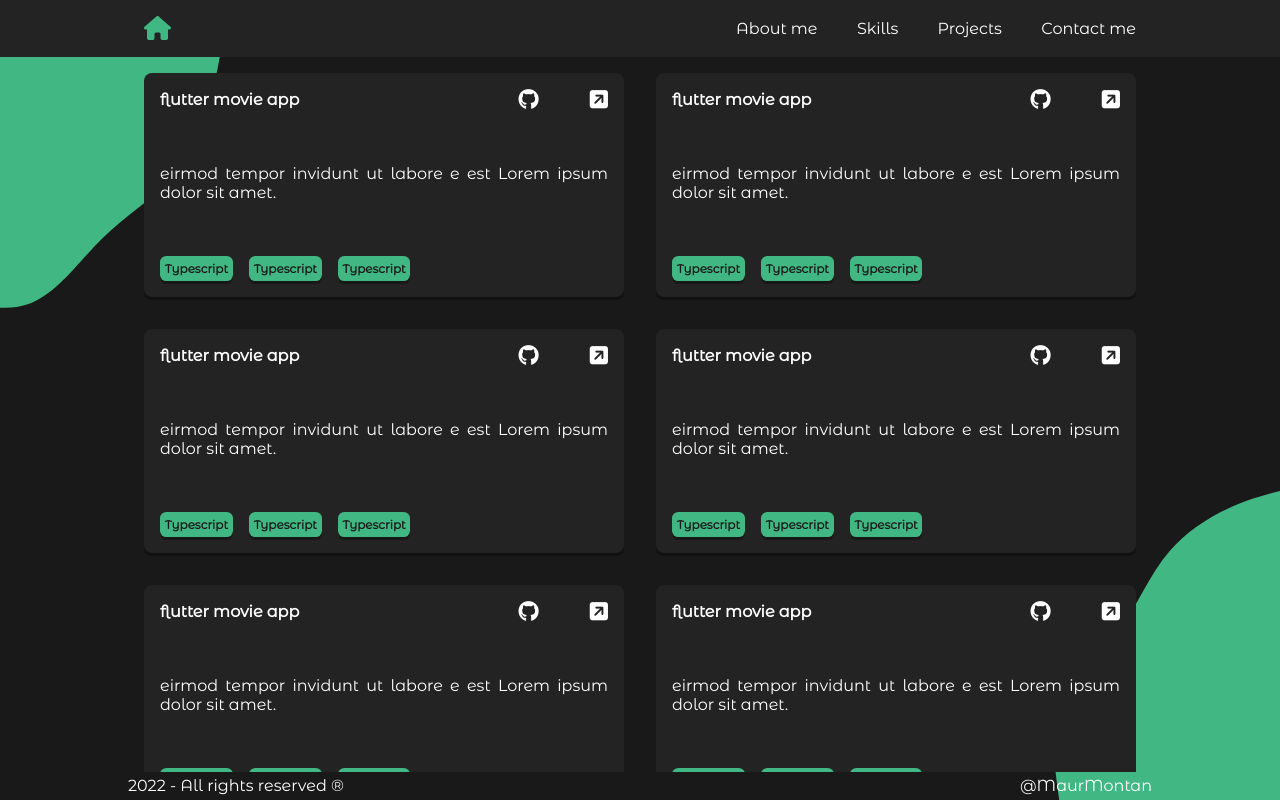
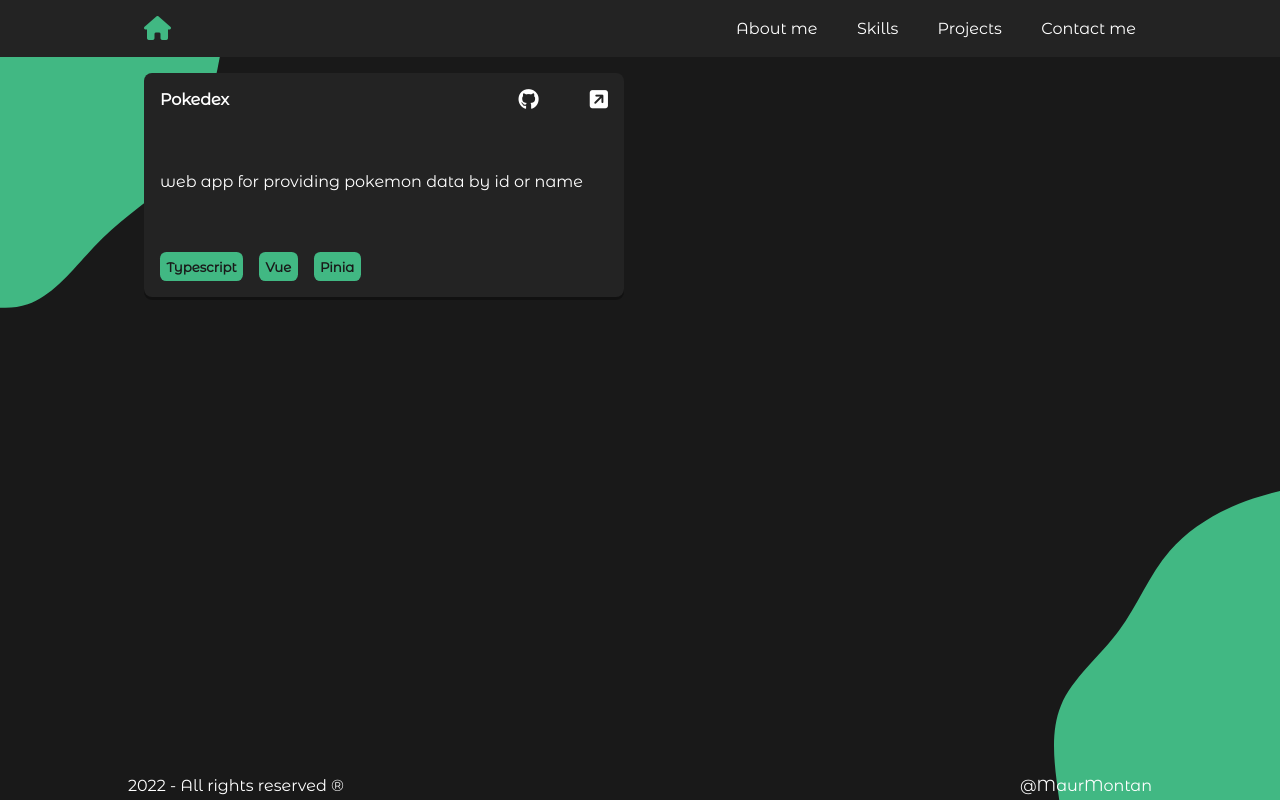
Before and after one commit to MauroMontan/My-portfolio, a Vue app: page /#/ in a window 1280 px wide. Both pictures are taken after a click on the item "Projects". Built offline with nearby package versions, Linux system fonts and the light colour scheme.

Commit message:
setting up store

```diff
--- a/src/components/project_card.vue
+++ b/src/components/project_card.vue
@@ -1,23 +1,38 @@
-<script setup lang="ts"></script>
+<script setup lang="ts">
+import { Project } from "../interfaces/interfaces";
+
+defineProps<{
+  project: Project;
+}>();
+</script>
 
 <template>
   <div class="card">
     <div class="toolbar">
-      <h2>flutter movie app</h2>
+      <h2>{{ project.name }}</h2>
 
       <div class="actions">
-        <i class="fa-brands fa-github"></i>
-        <i class="fa-solid fa-square-arrow-up-right"></i>
+        <a
+          :href="project.repository"
+          target="_blank"
+          class="fa-brands fa-github"
+        />
+
+        <a
+          :href="project.link"
+          target="_blank"
+          class="fa-solid fa-square-arrow-up-right"
+        ></a>
       </div>
     </div>
 
     <div class="content">
-      <p>eirmod tempor invidunt ut labore e est Lorem ipsum dolor sit amet.</p>
+      <p>{{ project.description }}</p>
     </div>
 
     <div class="tags">
-      <div class="tag" v-for="i in 3">
-        <h5>Typescript</h5>
+      <div class="tag" v-for="tag in project.tags">
+        <h5>{{ tag.name }}</h5>
       </div>
     </div>
   </div>
@@ -63,13 +78,20 @@
 }
 
 .tags .tag {
-  font-size: 0.9rem;
+  font-size: 1rem;
   background-color: #41b883;
   width: min-content;
-  box-shadow: 0 3px 0 rgba(0, 0, 0, 0.3);
+  padding: 0.4rem;
+  border-radius: 0.4rem;
+}
 
-  padding: 0.3rem;
-  border-radius: 0.4rem;
+.actions a {
+  text-decoration: none;
+  cursor: pointer;
+}
+
+.actions a:hover {
+  color: #41b883;
 }
 
 .toolbar h2 {
--- /dev/null
+++ b/src/interfaces/interfaces.ts
@@ -0,0 +1,11 @@
+export interface Tag {
+  name: string;
+}
+
+export interface Project {
+  name: string;
+  description: string;
+  tags: Array<Tag>;
+  repository: string;
+  link: string;
+}
--- a/src/main.ts
+++ b/src/main.ts
@@ -1,5 +1,8 @@
 import { createApp } from "vue";
+import { createPinia } from "pinia";
 import router from "./router/index";
 import App from "./App.vue";
 
-createApp(App).use(router).mount("#app");
+const pinia = createPinia();
+
+createApp(App).use(pinia).use(router).mount("#app");
--- /dev/null
+++ b/src/store/index.ts
@@ -0,0 +1,3 @@
+import useProjects from "./projects_store/projects";
+
+export { useProjects };
--- /dev/null
+++ b/src/store/projects_store/projects.ts
@@ -0,0 +1,26 @@
+import { defineStore } from "pinia";
+import { Project } from "../../interfaces/interfaces";
+
+const useProjects = defineStore("projects", {
+  state: () => ({
+    projects: [
+      {
+        name: "Pokedex",
+        description: "web app for providing pokemon data by id or name",
+        link: "https://mango-cliff-0858e8b10.1.azurestaticapps.net/",
+        repository: "https://github.com/MauroMontan/pokedex2.0",
+        tags: [{ name: "Typescript" }, { name: "Vue" }, { name: "Pinia" }],
+      },
+    ] as Array<Project>,
+  }),
+  getters: {
+    projectss: (state) => state.projects,
+  },
+  actions: {
+    sayHi() {
+      console.log("hello");
+    },
+  },
+});
+
+export default useProjects;
--- a/src/views/projects_view.vue
+++ b/src/views/projects_view.vue
@@ -1,9 +1,17 @@
 <script setup lang="ts">
+import { computed } from "vue";
 import { ProjectCard } from "../components/components";
+import { useProjects } from "../store";
+
+const projectsStore = useProjects();
+
+const projects = computed(() => {
+  return projectsStore.projectss;
+});
 </script>
 <template>
   <div class="grid">
-    <ProjectCard v-for="i in 12" />
+    <ProjectCard v-for="project in projects" :project="project" />
   </div>
 </template>
 
```
